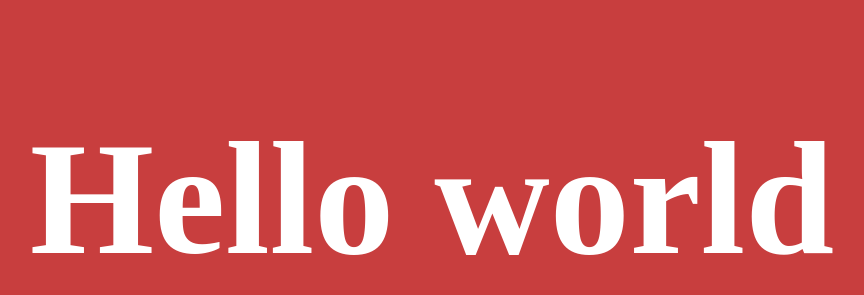
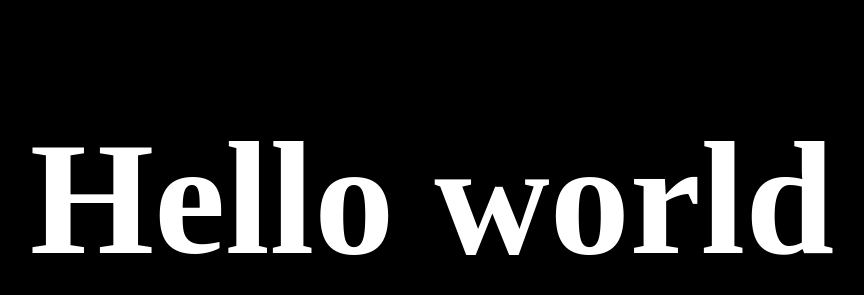
Before and after one commit to aamirhabbib/test_project, a plain HTML site: page index.html in a window 1280 px wide. Shown: the whole page, without its empty margins (208-1072 px from the left). Drawn offline with Linux system fonts and the light colour scheme.

Commit message:
Update index.html

```diff
--- a/index.html
+++ b/index.html
@@ -6,7 +6,7 @@
     <title>Test Project</title>
     <style>
         body{
-            background-color: rgb(200, 62, 62);
+            background-color: black;
             color: white;
             text-align: center;
             font-size: 5rem;
```
